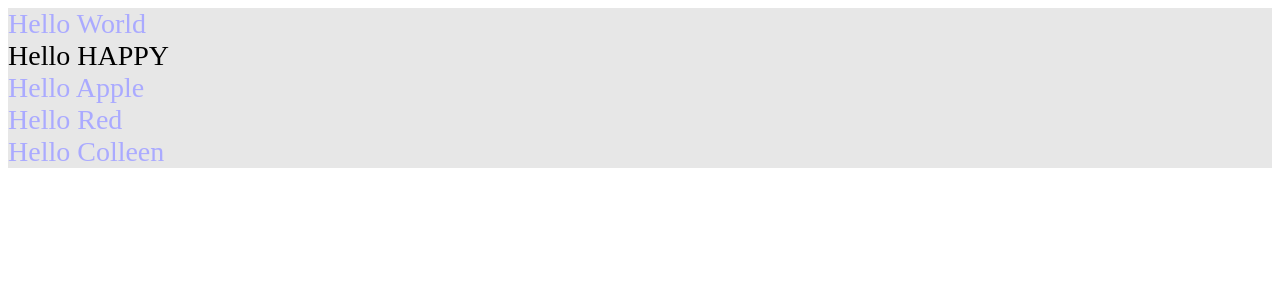
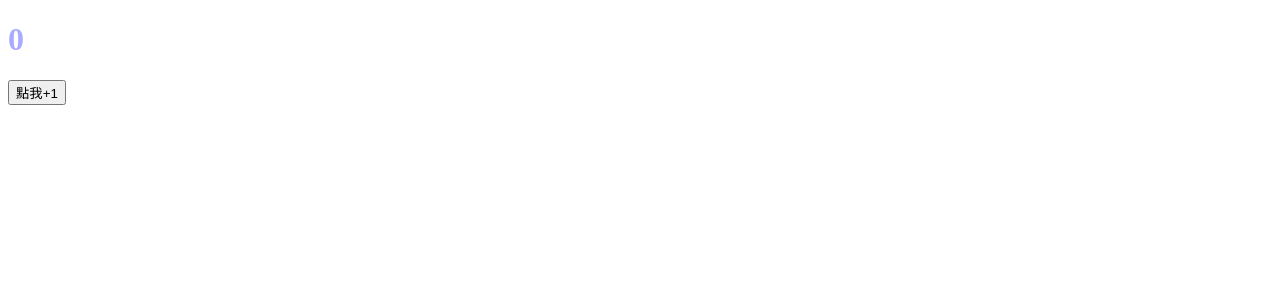
Before and after one commit to colleenchen/colleen-git, a React app in the folder react-web/: page / in a window 1280 px wide. Shown: the top 300 px of the page. Built offline with nearby package versions, Linux system fonts and the light colour scheme; the HTML template or start-up script is replaced by a standard one.

Commit message:
useState

```diff
--- a/react-web/src/index.jsx
+++ b/react-web/src/index.jsx
@@ -1,4 +1,4 @@
-import React from 'react';
+import React, { useState } from 'react';
 import ReactDom from 'react-dom';
 import styles from './scss/index.scss';
 
@@ -15,9 +15,23 @@ const SayHello = (props) => {
     ));
 }
 
+const Main = () => {
+    // 會回傳一個陣列， count 為 0 ， setCount 用來設置 count
+    const [count, setCount] = useState(0);
+    return (
+        <>
+            <h1 className={styles.main}>{count}</h1>
+            <button type='button' onClick={() => setCount(count + 1)}>
+                點我+1
+            </button>
+        </>
+    );
+}
+
+
 
 ReactDom.render(
     <div>
-        <SayHello names={['World', '', 'Apple', 'Red', 'Colleen']} />
+        <Main names={['World', '', 'Apple', 'Red', 'Colleen']} />
     </div>,
     document.getElementById('root'));
```
